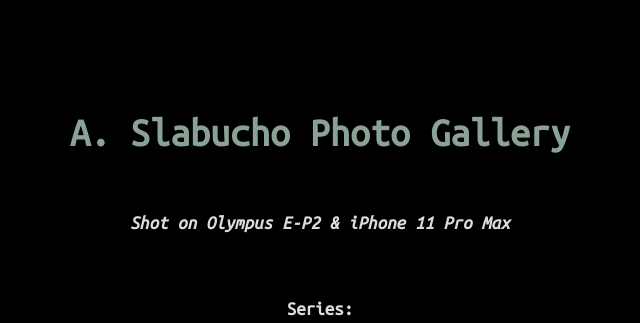
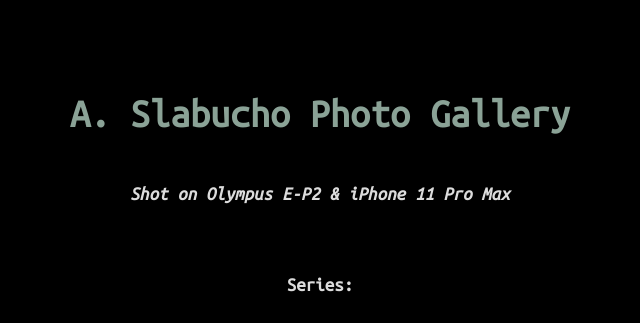
Before and after one commit to an-sla/portfolio_webapp, a Flask app: template templates/index.html in a window 1280 px wide. Shown: the top 323 px of the page, without its empty margins (320-960 px from the left). Run offline with Flask 2, Linux system fonts and the light colour scheme; the template is opened without the code that fills it, so the values that code supplies are empty; parts of the project's set-up code (start-up, migrations or seed data) failed here and were passed over; some libraries are stand-ins or nearby versions.

Commit message:
changing style

```diff
--- a/static/style.css
+++ b/static/style.css
@@ -6,7 +6,7 @@
     color: rgb(138, 162, 150);
     font-family: 'Ubuntu Mono', monospace;
     text-align: center;
-    margin-top: 3cm;
+    margin-top: 2.5cm;
     font-size: 40px;
 }
 h4 {
@@ -14,8 +14,8 @@
     font-family: 'Ubuntu Mono', monospace;
     text-align: center;
     font-size: 19px;
-    padding-top: 20px;
-    padding-bottom: 35px;
+    padding-top: 10px;
+    padding-bottom: 40px;
 }
 h5 {
     color: rgb(220, 220, 220);
```
